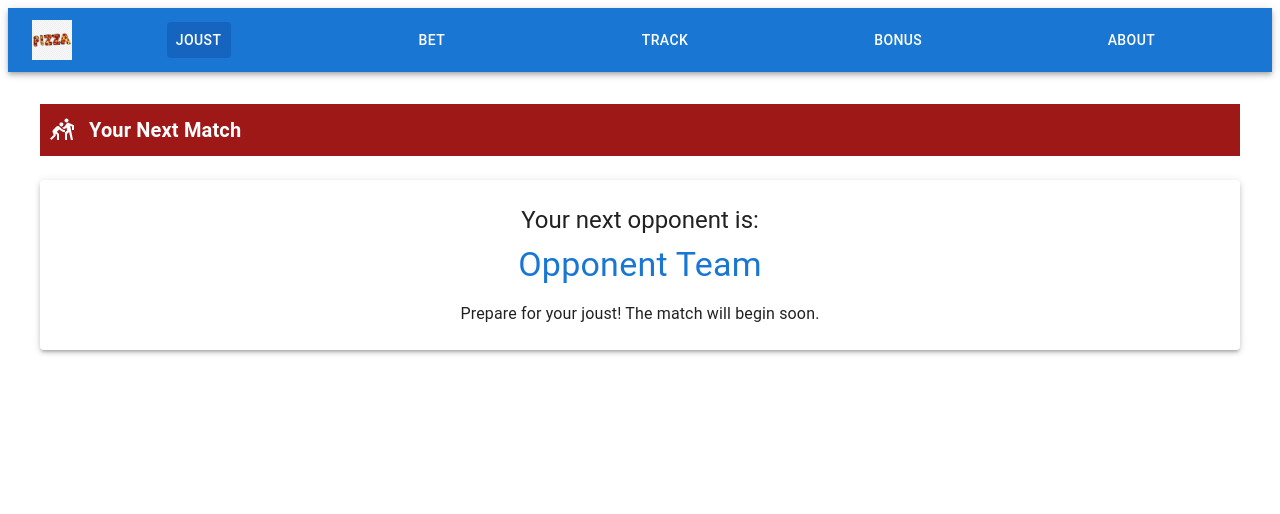
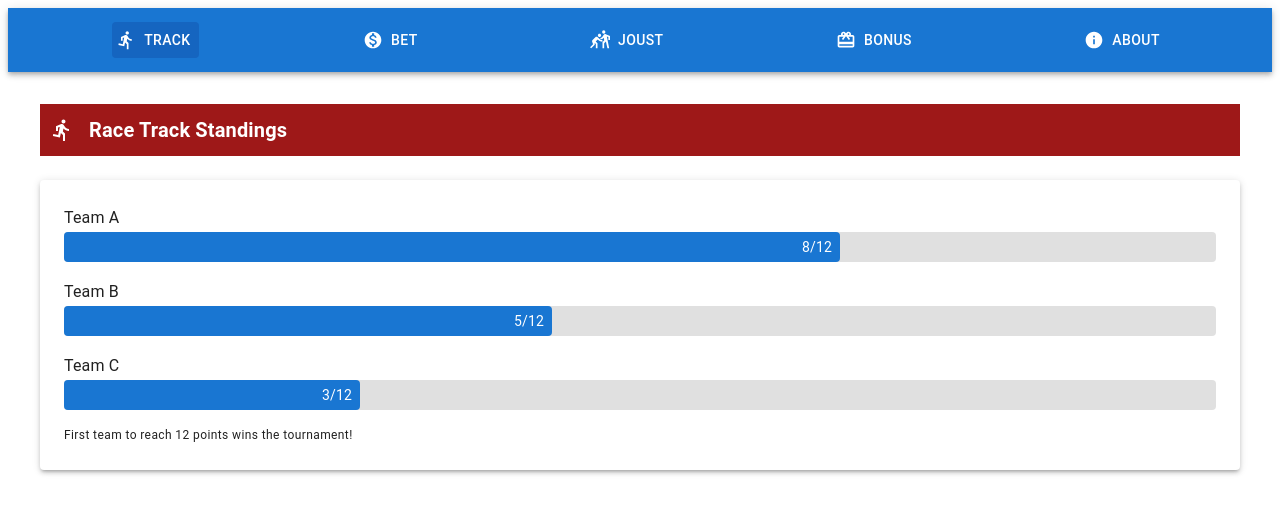
Before and after one commit to JustasTamulis/swisstournament, a React (Vite) app in the folder frontend/: page / in a window 1280 px wide. Shown: the top 514 px of the page. Built offline with nearby package versions, Linux system fonts and the light colour scheme; no server answers.

Commit message:
shuffle the topbar and add visibility of current stage

```diff
--- a/frontend/src/App.jsx
+++ b/frontend/src/App.jsx
@@ -26,11 +26,11 @@ function App() {
           <TopNav
             content={
               <Routes>
-                {/* Default route redirects to joust */}
-                <Route path="" element={<JoustPage />} />
+                {/* Default route redirects to track now */}
+                <Route path="" element={<TrackPage />} />
+                <Route path="track" element={<TrackPage />} />
+                <Route path="bet" element={<BetPage />} />
                 <Route path="joust" element={<JoustPage />} />
-                <Route path="bet" element={<BetPage />} />
-                <Route path="track" element={<TrackPage />} />
                 <Route path="bonus" element={<BonusPage />} />
                 <Route path="about" element={<AboutPage />} />
               </Routes>
--- a/frontend/src/components/navbar/TopNav.jsx
+++ b/frontend/src/components/navbar/TopNav.jsx
@@ -1,10 +1,15 @@
-import React from 'react';
+import React, { useState, useEffect } from 'react';
 import AppBar from '@mui/material/AppBar';
 import Toolbar from '@mui/material/Toolbar';
 import Box from '@mui/material/Box';
 import Button from '@mui/material/Button';
 import { useLocation, useNavigate, useSearchParams } from 'react-router';
-import Logo from '../../assets/pizza.png';
+import axios from 'axios';
+import DirectionsRunIcon from '@mui/icons-material/DirectionsRun';
+import MonetizationOnIcon from '@mui/icons-material/MonetizationOn';
+import SportsKabaddiIcon from '@mui/icons-material/SportsKabaddi';
+import RedeemIcon from '@mui/icons-material/Redeem';
+import InfoIcon from '@mui/icons-material/Info';
 
 const useNavigateWithParams = () => {
     const navigate = useNavigate();
@@ -29,62 +34,127 @@ const TopNav = ({ content }) => {
     const location = useLocation();
     const navigateWithParams = useNavigateWithParams();
     const path = location.pathname;
+    const [roundInfo, setRoundInfo] = useState({ stage: '', number: 0 });
+    const [loading, setLoading] = useState(true);
 
+    // Fetch round info on component mount
+    useEffect(() => {
+        const fetchRoundInfo = async () => {
+            try {
+                const response = await axios.get('/api/get-round-info/');
+                setRoundInfo({
+                    stage: response.data.stage,
+                    number: response.data.number,
+                    round_id: response.data.round_id
+                });
+            } catch (error) {
+                console.error("Error fetching round info:", error);
+                // Set default values if no active round found
+                setRoundInfo({ stage: '', number: 0 });
+            } finally {
+                setLoading(false);
+            }
+        };
+
+        fetchRoundInfo();
+    }, []);
+
+    // Define active path logic
     const isActive = (routePath) => {
         // Handle root path specially
-        if (routePath === 'joust' && (path === '/' || path === '/joust')) {
+        if (routePath === 'track' && (path === '/' || path === '/track')) {
             return { bgcolor: 'primary.dark' };
         }
         return path === `/${routePath}` ? { bgcolor: 'primary.dark' } : {};
     };
 
+    // Define stage highlighting
+    const getStageStyle = (buttonType) => {
+        if (loading) return {};
+
+        const isCurrentStage = (
+            (buttonType === 'bet' && roundInfo.stage === 'betting') ||
+            (buttonType === 'joust' && roundInfo.stage === 'joust') ||
+            (buttonType === 'bonus' && roundInfo.stage === 'bonus')
+        );
+
+        return isCurrentStage ? {
+            border: '2px solid #ffc107',
+            borderRadius: '4px'
+        } : {};
+    };
+
     return (
         <>
             <AppBar position="static">
-                <Toolbar sx={{ display: 'flex', justifyContent: 'space-between' }}>
-                    <Box sx={{ display: 'flex', alignItems: 'center' }}>
-                        <img style={{ width: 40, marginRight: '10px' }} src={Logo} alt="Logo" />
-                    </Box>
-                    <Box sx={{ display: 'flex', flex: 1, justifyContent: 'space-around' }}>
+                <Toolbar sx={{ display: 'flex', justifyContent: 'space-around' }}>
                     <Button
                         color="inherit"
+                        startIcon={<DirectionsRunIcon />}
+                        onClick={() => navigateWithParams('track')}
+                        sx={{
+                            ...isActive('track'),
+                            ...getStageStyle('track')
+                        }}
+                    >
+                        Track
+                    </Button>
+                    <Button
+                        color="inherit"
+                        startIcon={<MonetizationOnIcon />}
+                        onClick={() => navigateWithParams('bet')}
+                        sx={{
+                            ...isActive('bet'),
+                            ...getStageStyle('bet')
+                        }}
+                    >
+                        Bet
+                    </Button>
+                    <Button
+                        color="inherit"
+                        startIcon={<SportsKabaddiIcon />}
                         onClick={() => navigateWithParams('joust')}
-                            sx={{ ...isActive('joust') }}
+                        sx={{
+                            ...isActive('joust'),
+                            ...getStageStyle('joust')
+                        }}
                     >
                         Joust
                     </Button>
                     <Button
                         color="inherit"
-                            onClick={() => navigateWithParams('bet')}
-                            sx={{ ...isActive('bet') }}
-                        >
-                            Bet
-                        </Button>
-                        <Button
-                            color="inherit"
-                            onClick={() => navigateWithParams('track')}
-                            sx={{ ...isActive('track') }}
-                        >
-                            Track
-                        </Button>
-                        <Button
-                            color="inherit"
+                        startIcon={<RedeemIcon />}
                         onClick={() => navigateWithParams('bonus')}
-                            sx={{ ...isActive('bonus') }}
+                        sx={{
+                            ...isActive('bonus'),
+                            ...getStageStyle('bonus')
+                        }}
                     >
                         Bonus
                     </Button>
                     <Button
                         color="inherit"
+                        startIcon={<InfoIcon />}
                         onClick={() => navigateWithParams('about')}
                         sx={{ ...isActive('about') }}
                     >
                         About
                     </Button>
-                    </Box>
                 </Toolbar>
             </AppBar>
             <Box sx={{ padding: 2 }}>
+                {!loading && roundInfo.number > 0 && (
+                    <Box sx={{
+                        mb: 2,
+                        p: 1,
+                        textAlign: 'center',
+                        bgcolor: 'primary.light',
+                        color: 'white',
+                        borderRadius: '4px'
+                    }}>
+                        Round {roundInfo.number} - {roundInfo.stage.toUpperCase()} stage
+                    </Box>
+                )}
                 {content}
             </Box>
         </>
--- a/frontend/src/components_old/Axios.jsx
+++ b/frontend/src/components_old/Axios.jsx
@@ -1,6 +1,5 @@
 import axios from 'axios';
 
-// const baseURL = 'http://127.0.0.1:8000/';
 const baseURL = '/api/';
 
 const AxiosInstance = axios.create({
```
Lines whose indentation alone changed are shown as unchanged.
